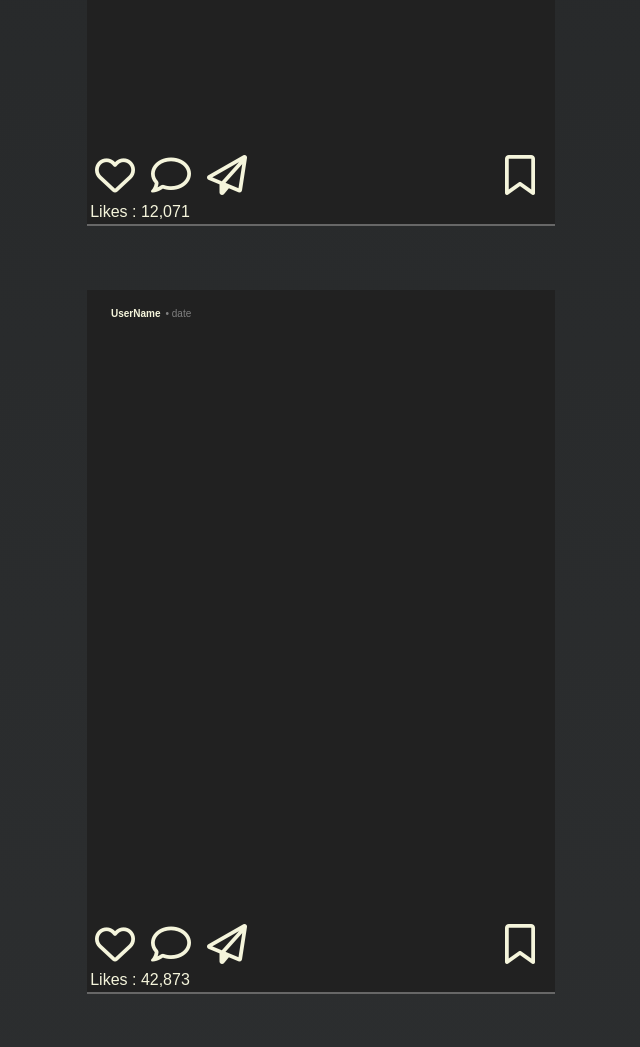
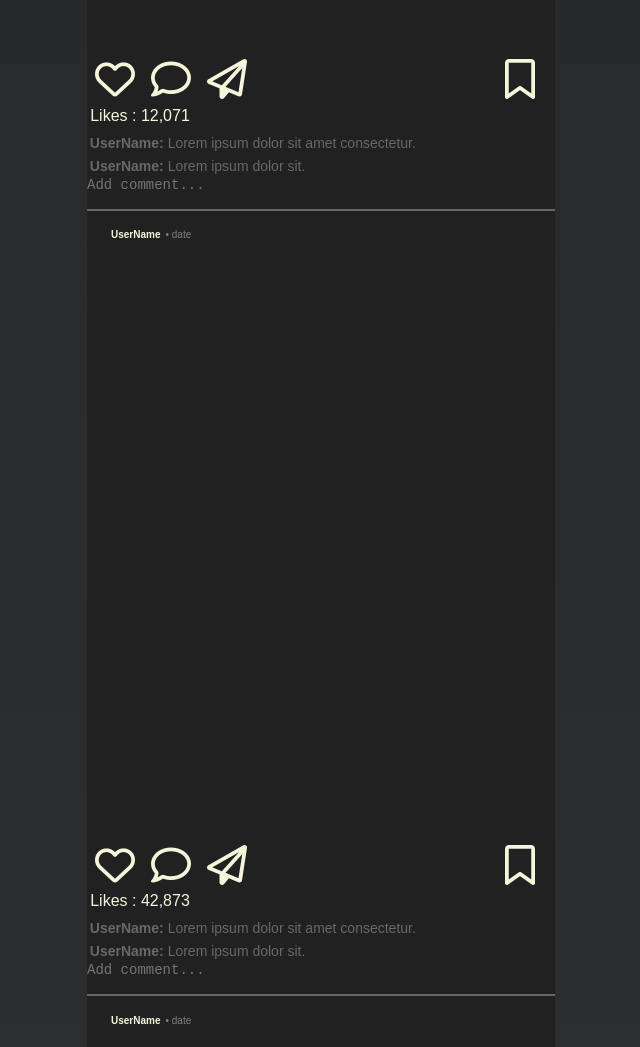
Before and after one commit to Astilion/instagram-replica, a website: page index.html in a window 1280 px wide. Shown: the part 1360-2407 px from the top of the page, without its empty margins (319-959 px from the left). Drawn offline with Linux system fonts and the light colour scheme; no server answers.

```diff
--- a/src/js/main.js
+++ b/src/js/main.js
@@ -19,9 +19,6 @@
 		.catch(err => console.error(err));
 };
 handleImage();
-
-
-
 
 const handleScroll = () => {
 	const scrolled = window.scrollY;
@@ -117,18 +114,61 @@
 
 		// create post likes counter element
 		const postLikesCounter = document.createElement("div");
-		postLikesCounter.classList.add('post__likes-counter');
-		postLikesCounter.textContent = 'Likes : '
-		newPost.appendChild(postLikesCounter)
+		postLikesCounter.classList.add("post__likes-counter");
+		postLikesCounter.textContent = "Likes : ";
+		newPost.appendChild(postLikesCounter);
 		//create post__likes-counter--value
 		const postLikesCounterValue = document.createElement("span");
 		postLikesCounterValue.classList.add("post__likes-counter--value");
 		postLikesCounterValue.textContent = "0";
 		postLikesCounter.appendChild(postLikesCounterValue);
 		handleLikes(postLikesCounterValue);
+
+		// add comment section
+		const postCommentSection = document.createElement("div");
+		postCommentSection.classList.add("post__comment-section");
+		newPost.appendChild(postCommentSection);
+
+		// create comment section comments box
+		const postCommentSectionCommentsBox = document.createElement("div");
+		postCommentSectionCommentsBox.classList.add(
+			"post__comment-section--comments-box"
+		);
+		postCommentSection.appendChild(postCommentSectionCommentsBox);
+
+		// add comments
+		const postCommentSectionComment1 = document.createElement("div");
+		postCommentSectionComment1.classList.add("post__comment-section--comment");
+		postCommentSectionComment1.innerHTML =
+			"<p><span>UserName: </span>Lorem ipsum dolor sit amet consectetur.</p>";
+		postCommentSectionCommentsBox.appendChild(postCommentSectionComment1);
+
+		const postCommentSectionComment2 = document.createElement("div");
+		postCommentSectionComment2.classList.add("post__comment-section--comment");
+		postCommentSectionComment2.innerHTML =
+			"<p><span>UserName: </span>Lorem ipsum dolor sit.</p>";
+		postCommentSectionCommentsBox.appendChild(postCommentSectionComment2);
+
+		// create comment section add comment box
+		const postCommentSectionAddCommentBox = document.createElement("div");
+		postCommentSectionAddCommentBox.classList.add(
+			"post__comment-section__add-comment-box"
+		);
+		postCommentSection.appendChild(postCommentSectionAddCommentBox);
+
+		const postCommentSectionAddCommentTextarea =
+			document.createElement("textarea");
+		postCommentSectionAddCommentTextarea.setAttribute("name", "comment");
+		postCommentSectionAddCommentTextarea.setAttribute(
+			"placeholder",
+			"Add comment..."
+		);
+		postCommentSectionAddCommentBox.appendChild(
+			postCommentSectionAddCommentTextarea
+		);
 	}
 };
-const handleLikes = (element) => {
+const handleLikes = element => {
 	const likesNumber = Math.floor(Math.random() * 99999) + 1;
 	handleNumbers(0, likesNumber, 400, element);
 };
@@ -142,7 +182,6 @@
 			currentNumber = finalNumber;
 		}
 		element.innerHTML = currentNumber.toLocaleString();
-		console.log('current number:', currentNumber);
 	}, 10);
 };
 
--- a/src/sass/main.scss
+++ b/src/sass/main.scss
@@ -27,7 +27,7 @@
 .post {
 	position: relative;
 	display: flex;
-	margin: 2em;
+
 	width: 100%;
 	flex-direction: column;
 	justify-content: center;
```
Also changed, not shown: dist/css/main.min.css, dist/js/main.min.js.
